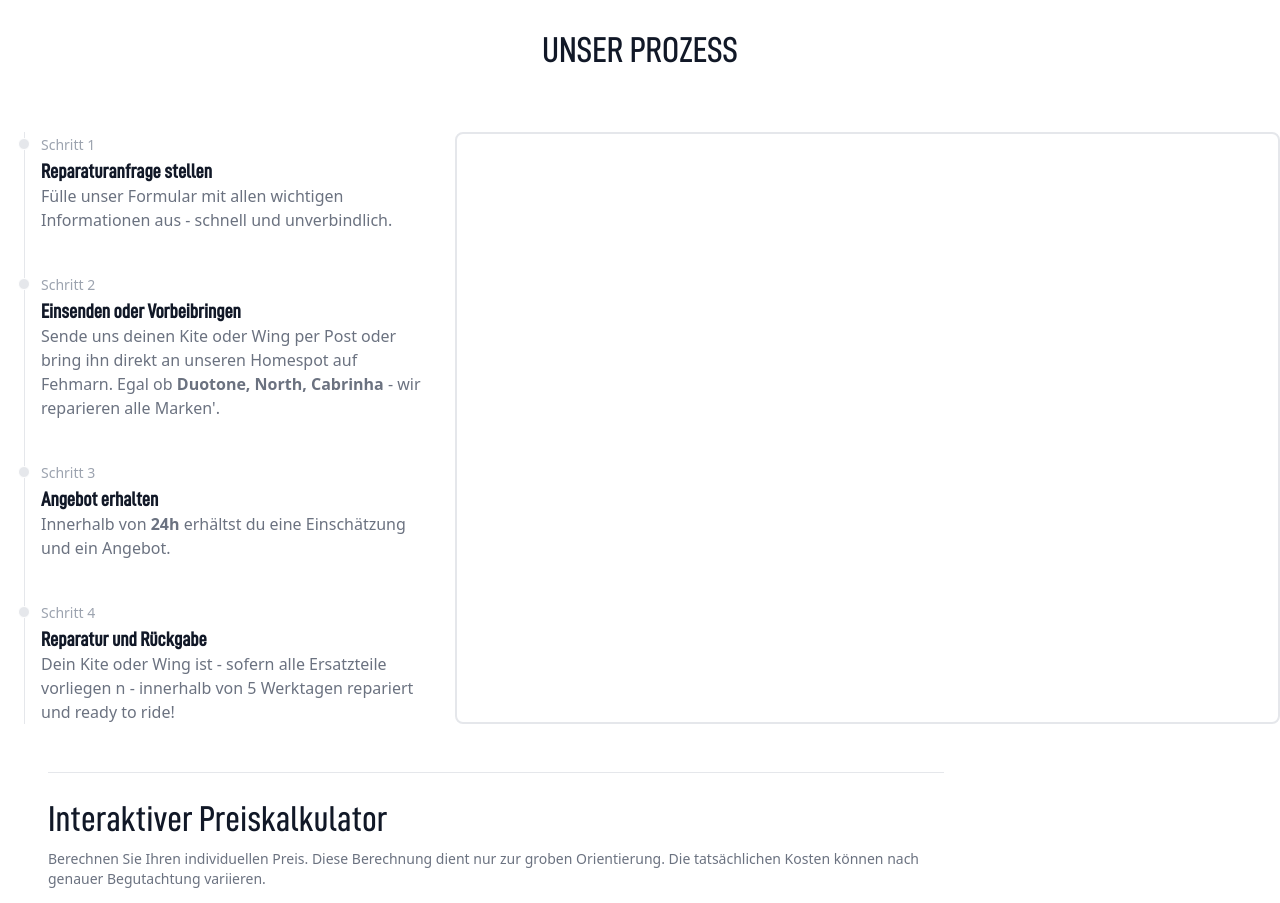
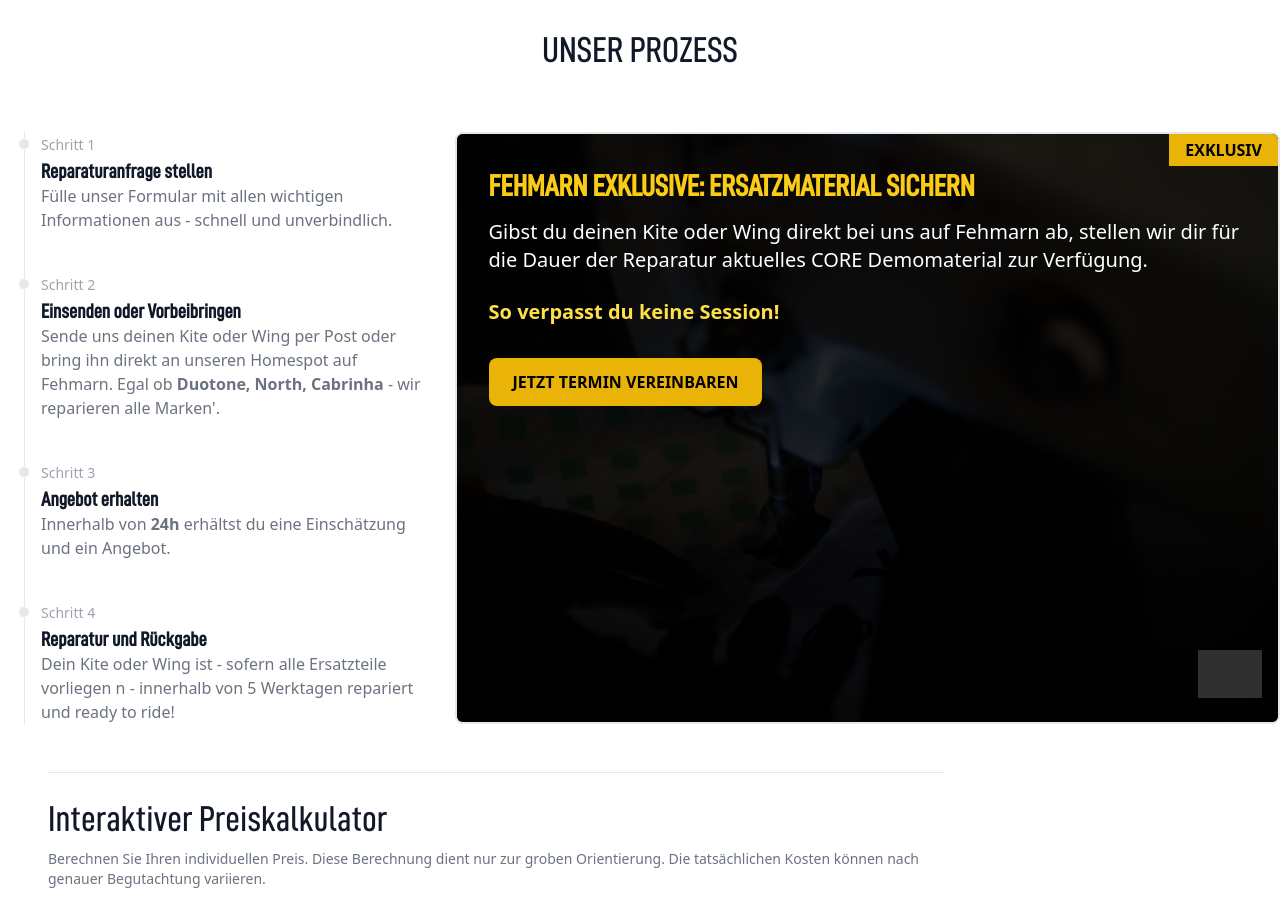
Before and after one commit to CORE-Sven/core_kiterepair, a Next.js app: page / in a window 1280 px wide. Shown: the part 1380-2283 px from the top of the page. Built offline with nearby package versions, Linux system fonts and the light colour scheme; grey boxes are pictures that could not be loaded.

Commit message:
Implementieren Sie ein Hintergrundbild mit Overlay, um den Vorteilsbereich hervorzuheben.

```diff
--- a/app/page.tsx
+++ b/app/page.tsx
@@ -471,9 +471,66 @@ export default function Page() {
                         </div>
                         {/* Card 1 */}
                         <div
-                            className="bg-white border-2 border-gray-200 rounded-lg"
+                            className="bg-white border-2 border-gray-200 rounded-lg overflow-hidden"
                             data-oid="m5r8r7t"
-                        ></div>
+                        >
+                            <div
+                                className="relative bg-gradient-to-r from-black to-gray-900 text-white p-8 h-full"
+                                style={{
+                                    backgroundImage:
+                                        'linear-gradient(rgba(0, 0, 0, 0.85), rgba(0, 0, 0, 0.85)), url(/images/l-cw.jpeg)',
+                                    backgroundSize: 'cover',
+                                    backgroundPosition: 'center',
+                                }}
+                                data-oid="aw24zgx"
+                            >
+                                <div
+                                    className="absolute top-0 right-0 bg-yellow-500 text-black font-bold py-1 px-4 transform rotate-0 origin-top-right"
+                                    data-oid="hw683ok"
+                                >
+                                    EXKLUSIV
+                                </div>
+
+                                <h3
+                                    className="text-3xl font-bold mb-4 text-yellow-400"
+                                    data-oid="j9u0x.d"
+                                >
+                                    FEHMARN EXKLUSIVE: ERSATZMATERIAL SICHERN
+                                </h3>
+
+                                <p className="text-xl mb-6 text-white" data-oid="7wk_39j">
+                                    Gibst du deinen Kite oder Wing direkt bei uns auf Fehmarn ab,
+                                    stellen wir dir für die Dauer der Reparatur aktuelles CORE
+                                    Demomaterial zur Verfügung.
+                                </p>
+
+                                <p className="text-xl font-bold text-yellow-300" data-oid="yohz32-">
+                                    So verpasst du keine Session!
+                                </p>
+
+                                <div className="mt-8 flex justify-start" data-oid="a39axi6">
+                                    <a
+                                        href="#contact"
+                                        className="inline-block bg-yellow-500 hover:bg-yellow-400 text-black font-bold py-3 px-6 rounded-lg transition-colors"
+                                        data-oid="rp3q.s."
+                                    >
+                                        JETZT TERMIN VEREINBAREN
+                                    </a>
+                                </div>
+
+                                <div
+                                    className="absolute bottom-4 right-4 opacity-30"
+                                    data-oid="4fmx_th"
+                                >
+                                    <img
+                                        src="/images/benefits/repair.png"
+                                        alt="Core Logo"
+                                        className="w-16 h-16 object-contain"
+                                        data-oid="fdy4w0h"
+                                    />
+                                </div>
+                            </div>
+                        </div>
                     </div>
                     <div data-oid="nvq.ydr">
                         <div className="p-6" data-oid="g-d2:fo" key="olk-_6Bp">
```
